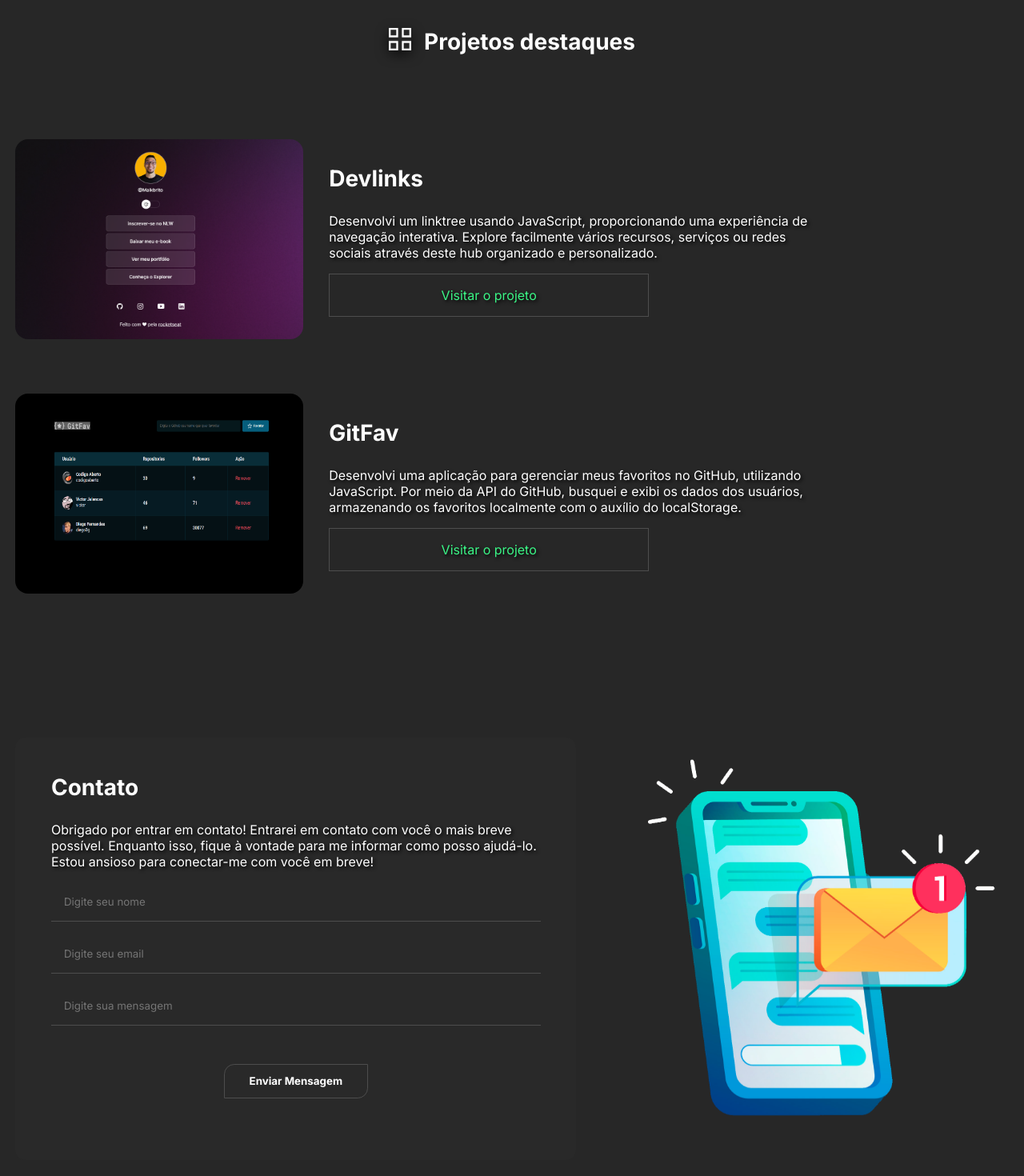
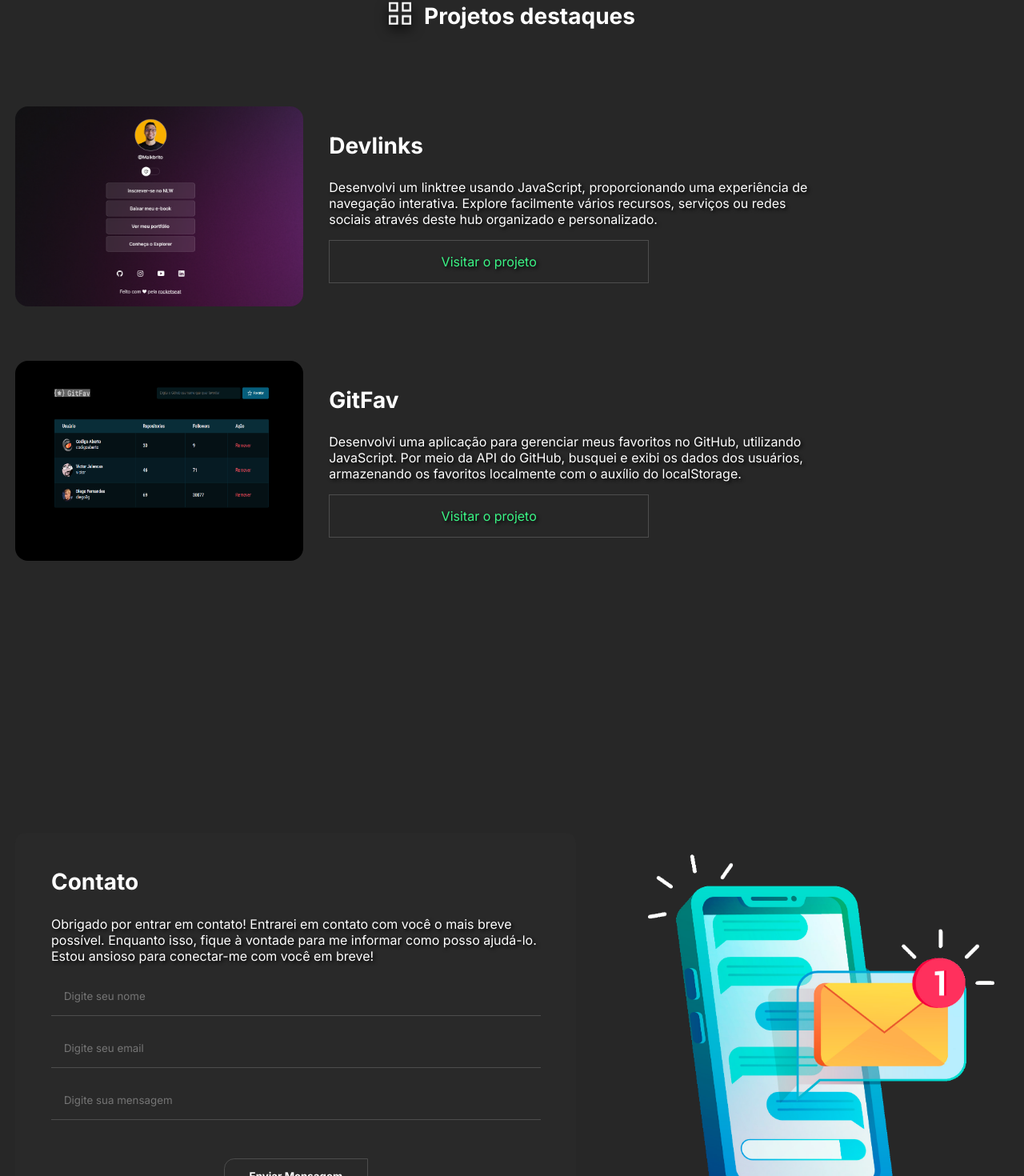
Before and after one commit to FelipeDinizOliveira/project-portifolio, a React (Vite) app: page / in a window 1280 px wide. Shown: the part 1120-2590 px from the top of the page at 80% size. Built offline with nearby package versions, Linux system fonts and the light colour scheme.

Commit message:
finish portifolio

```diff
--- a/src/Global.css
+++ b/src/Global.css
@@ -28,6 +28,9 @@ body {
 }
 .page {
   padding: 0 1.2rem;
+}
+section {
+  margin-top: 8rem;
 }
 .active {
   color: var(--colorGreen-700) !important;
--- a/src/components/contact/Contact.jsx
+++ b/src/components/contact/Contact.jsx
@@ -72,7 +72,7 @@ export function Contact() {
       );
   }
   return (
-    <section className={styles.contact} id="contact">
+    <section id="contact" className={styles.contact}>
       <div className={styles.textContact}>
         <h4>Contato </h4>
         <p>
--- a/src/components/contact/Contact.module.css
+++ b/src/components/contact/Contact.module.css
@@ -4,7 +4,7 @@
   justify-content: center;
   flex-direction: row;
   gap: 4rem;
-  margin: 10rem 0;
+  padding: 12rem 0;
 }
 .contact .form {
   display: flex;
--- a/src/components/header/Header.jsx
+++ b/src/components/header/Header.jsx
@@ -93,7 +93,7 @@ export function Header() {
               to="about"
               spy={true}
               smooth={true}
-              offset={30}
+              offset={100}
               duration={500}
             >
               {" "}
@@ -107,7 +107,7 @@ export function Header() {
               to="project"
               spy={true}
               smooth={true}
-              offset={0}
+              offset={-50}
               duration={500}
             >
               {" "}
@@ -118,10 +118,10 @@ export function Header() {
             <Link
               onClick={toggleMobileMenu}
               activeClass="active"
-              to="project"
+              to="contact"
               spy={true}
               smooth={true}
-              offset={100}
+              offset={200}
               duration={500}
             >
               Contato
--- a/src/components/projects/projects.jsx
+++ b/src/components/projects/projects.jsx
@@ -7,11 +7,11 @@ import imgGitfav from "../../assects/img-gitfav.png";
 
 export function Projects() {
   return (
-    <section id="project">
+    <section id="project" className={styles.projects}>
       <h4 className={styles.titleProject}>
         <GrProjects /> Projetos destaques
       </h4>
-      <div className={styles.projects}>
+      <div className={styles.wrapperProjects}>
         <div className={styles.projectImage}>
           <img src={imgDevlinks} />
         </div>
@@ -28,7 +28,7 @@ export function Projects() {
           </a>
         </div>
       </div>
-      <div className={styles.projects}>
+      <div className={styles.wrapperProjects}>
         <div className={styles.projectImage}>
           <img src={imgGitfav} />
         </div>
--- a/src/components/projects/projects.module.css
+++ b/src/components/projects/projects.module.css
@@ -3,8 +3,7 @@
   box-shadow: 0 0.5em 0.5em -0.4em var(--colorGreen-700);
   transform: translateY(-0.25em);
 }
-section {
-  margin: 4rem 0;
+.project {
   display: flex;
   flex-direction: column;
 }
@@ -17,7 +16,7 @@ section .titleProject {
   gap: 1rem;
 }
 
-.projects {
+.wrapperProjects {
   margin-top: 2rem;
   display: flex;
 
@@ -71,7 +70,7 @@ section h4:first-child > svg {
 }
 
 @media (max-width: 800px) {
-  .projects {
+  .wrapperProjects {
     flex-direction: column;
     text-align: center;
     justify-content: center;
```
